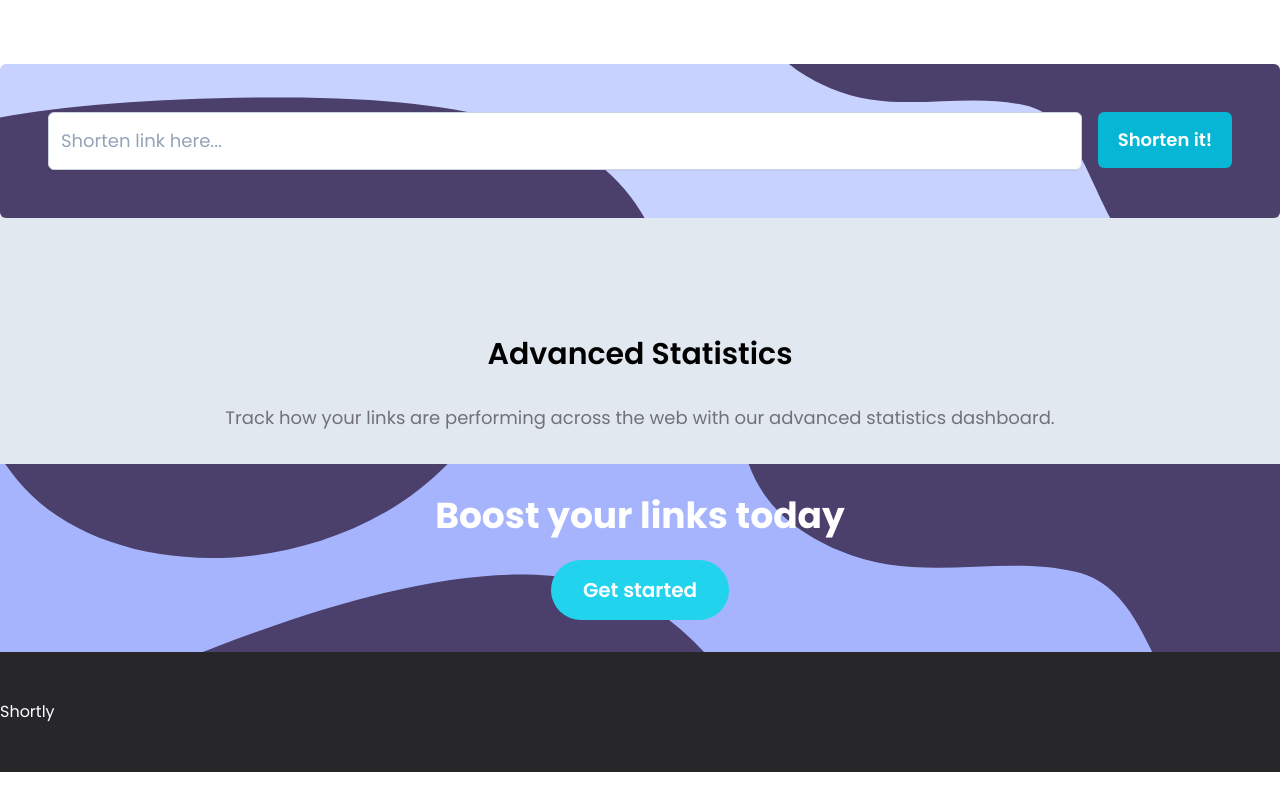
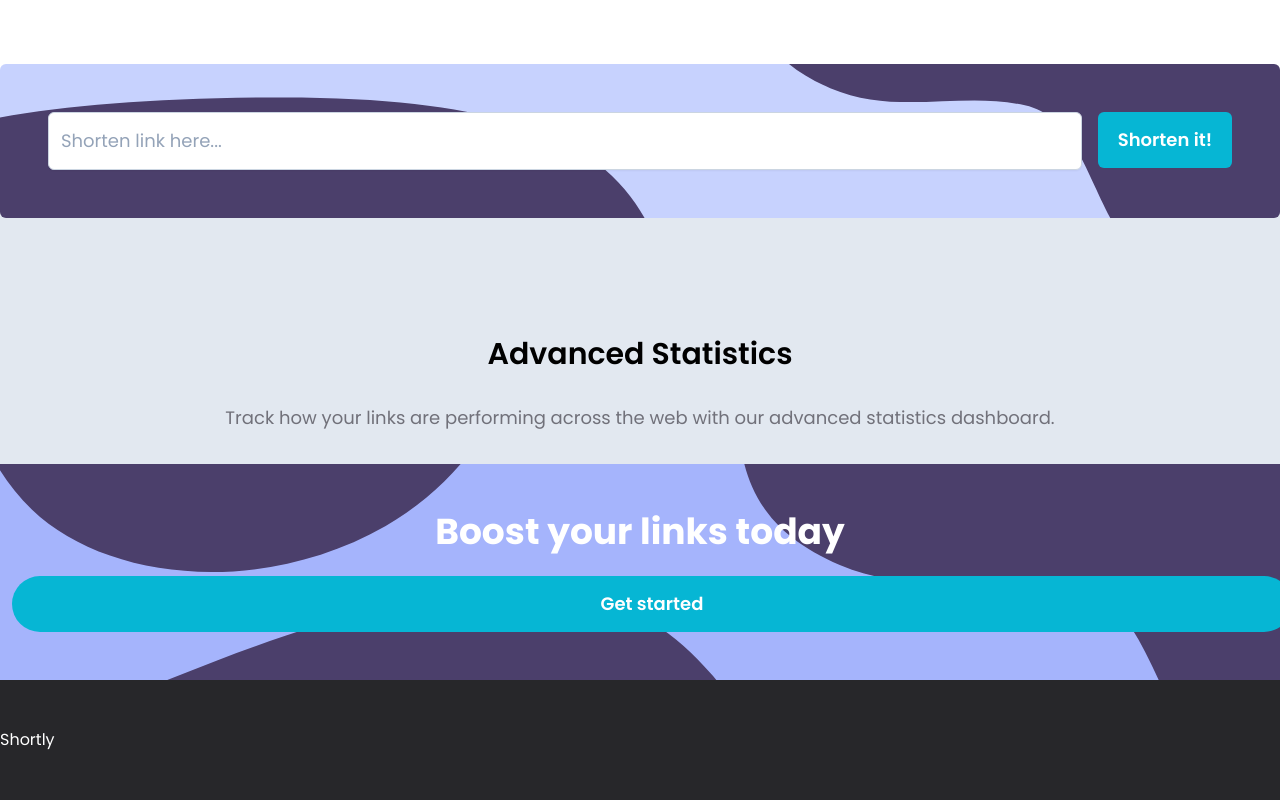
Before and after one commit to r10rivas/url-shortener, a React (Vite) app: page / in a window 1280 px wide. Shown: the part 424-1224 px from the top of the page. Before the commit the page ends 1196 px from the top, so only its background shows below. Built offline with nearby package versions, Linux system fonts and the light colour scheme.

Commit message:
Refactor button

```diff
--- a/src/App.jsx
+++ b/src/App.jsx
@@ -71,7 +71,6 @@ const App = () => {
                 Build your brand's recognition and get detailed insights on how your links are performing.
               </p>
               <Button
-                color="bg-purple-500 hover:bg-purple-300"
                 styleCustom="w-auto rounded-full text-lg md:self-start md:ml-6 md:px-10"
                 text="Get started"
                 type="button"
@@ -127,13 +126,15 @@ const App = () => {
       </div>
 
       <div className="py-8 bg-[url('./assets/images/bg-boost-desktop.svg')] bg-no-repeat bg-cover bg-center bg-indigo-300">
-        <div className="container mx-auto flex flex-col items-center">
+        <div className="container mx-auto py-4 flex flex-col items-center">
           <h2 className=" mb-6 text-center font-bold text-4xl text-white">
             Boost your links today
           </h2>
-          <button className="py-2 px-8 text-white text-xl font-semibold bg-cyan-400 rounded-full md:py-4" type="button">
-            Get started
-          </button>
+          <Button
+            styleCustom="w-auto rounded-full text-lg md:ml-6 md:px-10"
+            text="Get started"
+            type="button"
+          />
         </div>
       </div>
 
```
